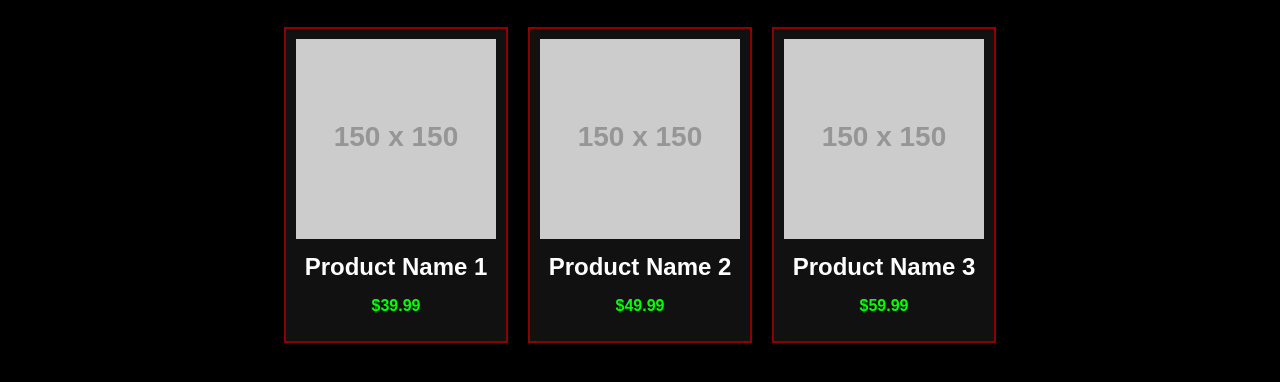
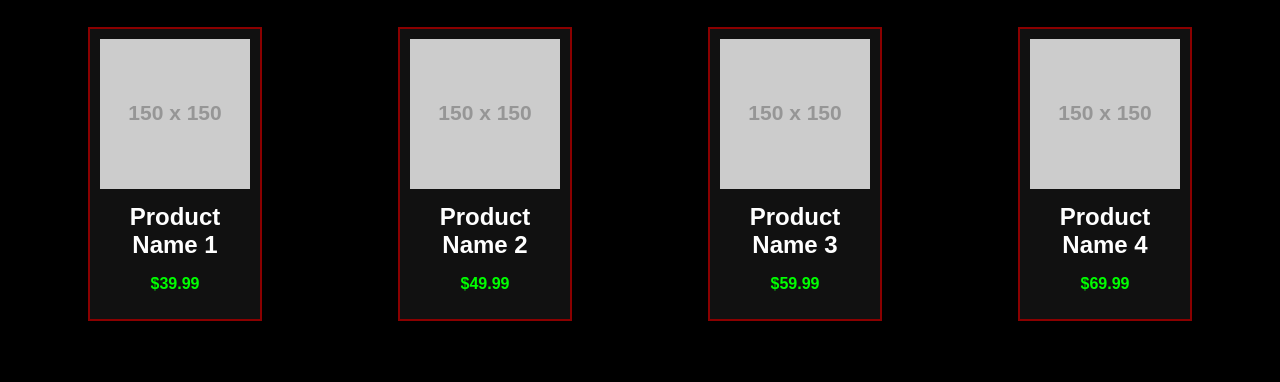
Before and after one commit to subway01/Foryaaaa-, a plain HTML site: page index.html in a window 1280 px wide. Shown: the part 118-500 px from the top of the page. Drawn offline with Linux system fonts and the light colour scheme; placeholder pictures from the web are drawn by us.

Commit message:
Add files via upload

```diff
--- a/index.html
+++ b/index.html
@@ -38,6 +38,11 @@
                 <h2>Product Name 3</h2>
                 <p>$59.99</p>
             </div>
+            <div class="product">
+                <img src="https://via.placeholder.com/150" alt="Product 4">
+                <h2>Product Name 4</h2>
+                <p>$69.99</p>
+            </div>
         </div>
     </main>
 
--- a/style.css
+++ b/style.css
@@ -53,17 +53,17 @@ h1 {
     margin-top: 30px;
 }
 .products {
-    display: flex;
-    justify-content: center;
-    flex-wrap: wrap;
+    display: grid;
+    grid-template-columns: repeat(auto-fit, minmax(160px, 1fr));
     gap: 20px;
+    justify-items: center;
     margin: 30px;
 }
 .product {
     border: 2px solid #8B0000;
     padding: 10px;
     text-align: center;
-    width: 200px;
+    width: 150px;
     background-color: #111;
 }
 .product img {
```
